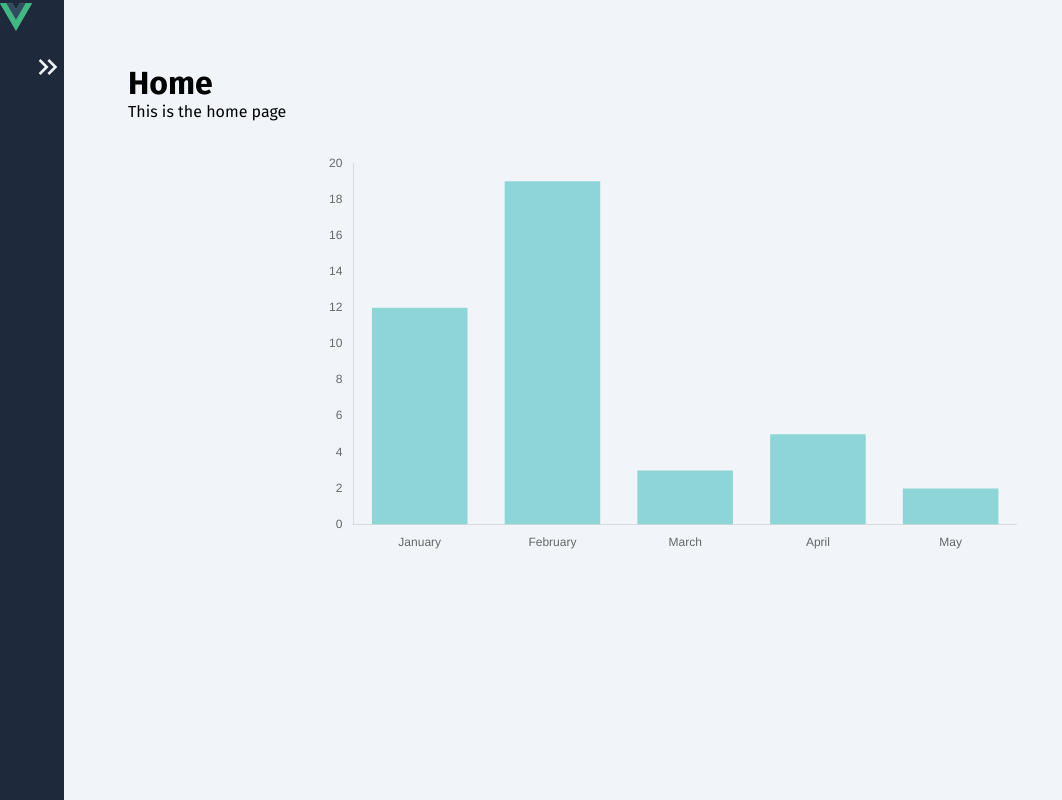
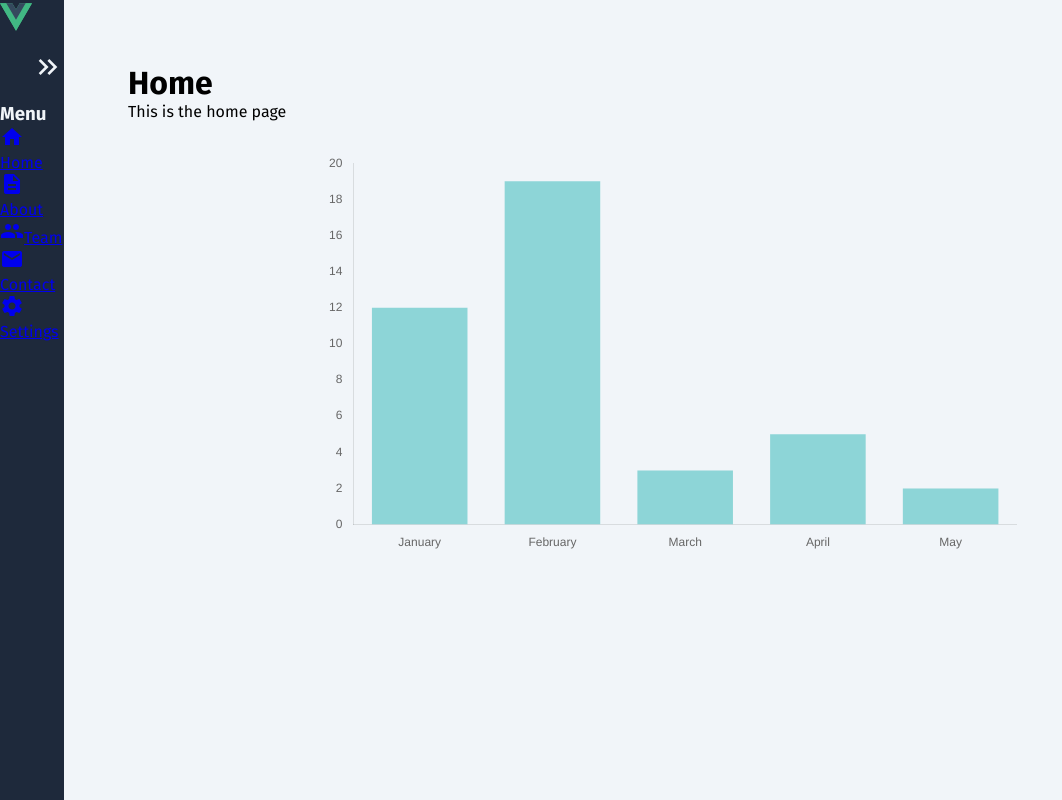
Before and after one commit to MoyosoreCoder/vue_responsive_dashboard, a Vue app in the folder dashboard/: page / in a window 1280 px wide. Shown: the whole page, without its empty margins (0-1062 px from the left). Built offline with nearby package versions, Linux system fonts and the light colour scheme.

Commit message:
insert the router to different routes on sidebar component

```diff
--- a/dashboard/src/components/SideBar.vue
+++ b/dashboard/src/components/SideBar.vue
@@ -8,6 +8,34 @@
       <button class="menu-toggle" @click="ToggleMenu">
         <span class="material-icons">keyboard_double_arrow_right</span>
       </button>
+    </div>
+    <h3>Menu</h3>
+    <div class="menu">
+      <router-link to="/" class="button">
+        <span class="material-icons">home</span>
+        <span class="text">Home</span>
+      </router-link>
+      <router-link to="/about" class="button">
+        <span class="material-icons">description</span>
+        <span class="text">About</span>
+      </router-link>
+      <router-link to="/team" class="button">
+        <span class="material-icons">group</span>
+        <span class="text">Team</span>
+      </router-link>
+      <router-link to="/contact" class="button">
+        <span class="material-icons">email</span>
+        <span class="text">Contact</span>
+      </router-link>
+    </div>
+
+    <div class="flex"></div>
+
+    <div class="menu">
+      <router-link to="/settings" class="button">
+        <span class="material-icons">settings</span>
+        <span class="text">Settings</span>
+      </router-link>
     </div>
   </aside>
 </template>
```
